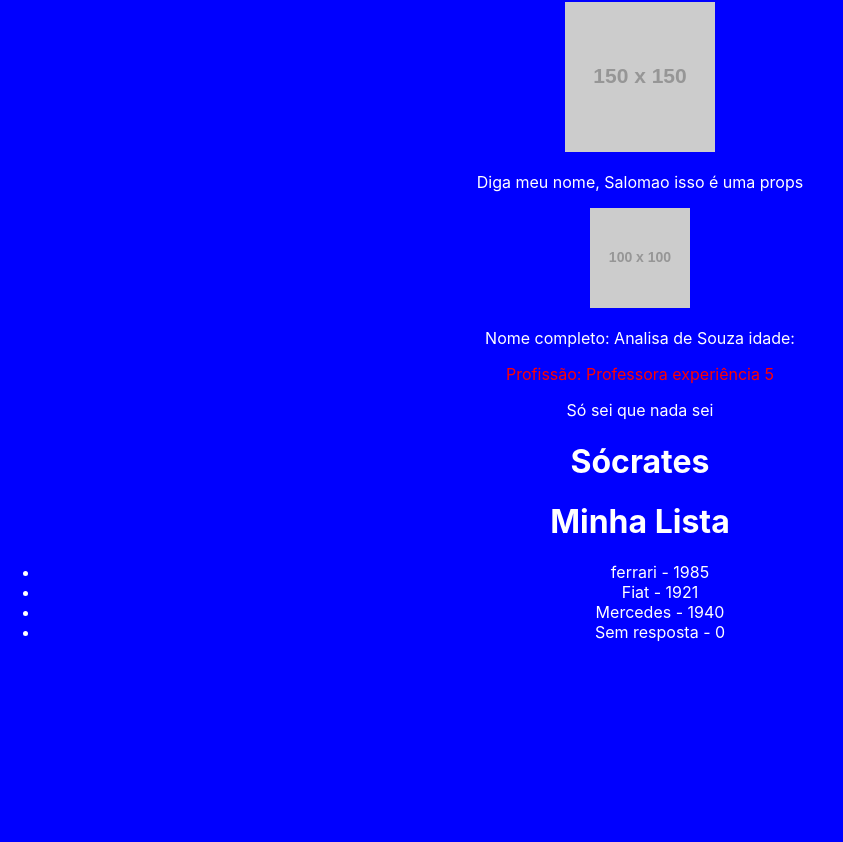
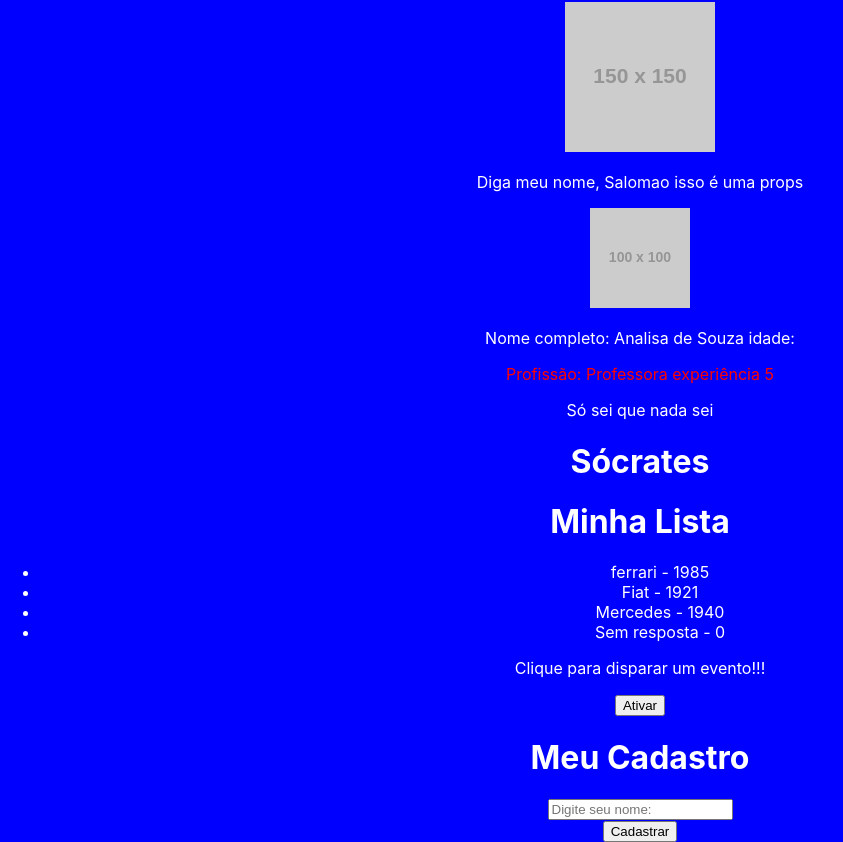
Before and after one commit to salomaoalg/reactaulas, a React (Create React App) app: page / in a window 1280 px wide. Shown: the part 274-1116 px from the top of the page, without its empty margins (0-843 px from the left). Before the commit the page ends 932 px from the top, so only its background shows below. Built offline with nearby package versions, Linux system fonts and the light colour scheme.

Commit message:
eventos
form, buttom, Onclick, Onsubmit

```diff
--- a/src/App.js
+++ b/src/App.js
@@ -3,6 +3,8 @@ import HelloWord from './components/HelloWord';
 import SayMayname from './components/SayMyName';
 import Pessoa from './components/Pessoa';
 import List from './components/List';
+import Evento from './Evento';
+import Form from './components/Form';
 
 function App() {
 let name = 'Salomao';
@@ -25,6 +27,8 @@ function somar(a, b){
       profissao="Professora" xp="5"/>
       <HelloWord/>
       <List/>
+      <Evento numero={25}/>
+      <Form/>
     </div>
   );
 }
--- /dev/null
+++ b/src/Evento.js
@@ -0,0 +1,15 @@
+function Evento({numero}){
+
+    function meuEvento(){
+        alert(`Numero Solicitado, ${numero}`)
+    }
+
+    return(
+        <>
+            <p>Clique para disparar um evento!!!</p>
+            <button onClick={meuEvento}>Ativar</button>
+        </>
+    )
+}
+
+export default Evento
--- /dev/null
+++ b/src/components/Form.js
@@ -0,0 +1,22 @@
+function Form(){
+
+    function CadastroUsuario(e){
+        e.preventDefault()
+        alert("USUARIO CADASTRADO!!")
+    }
+
+    return(
+        <div>
+            <h1>Meu Cadastro</h1>
+            <form onSubmit={CadastroUsuario}>
+                <div>
+                    <input type="text" placeholder="Digite seu nome:" />
+                </div>
+                <div>
+                    <input type="submit" value="Cadastrar" />
+                </div>
+            </form>
+        </div>
+    )
+}
+export default Form
```
Also changed, not shown: 1 other file (tests, documents, lock files or other folders).
